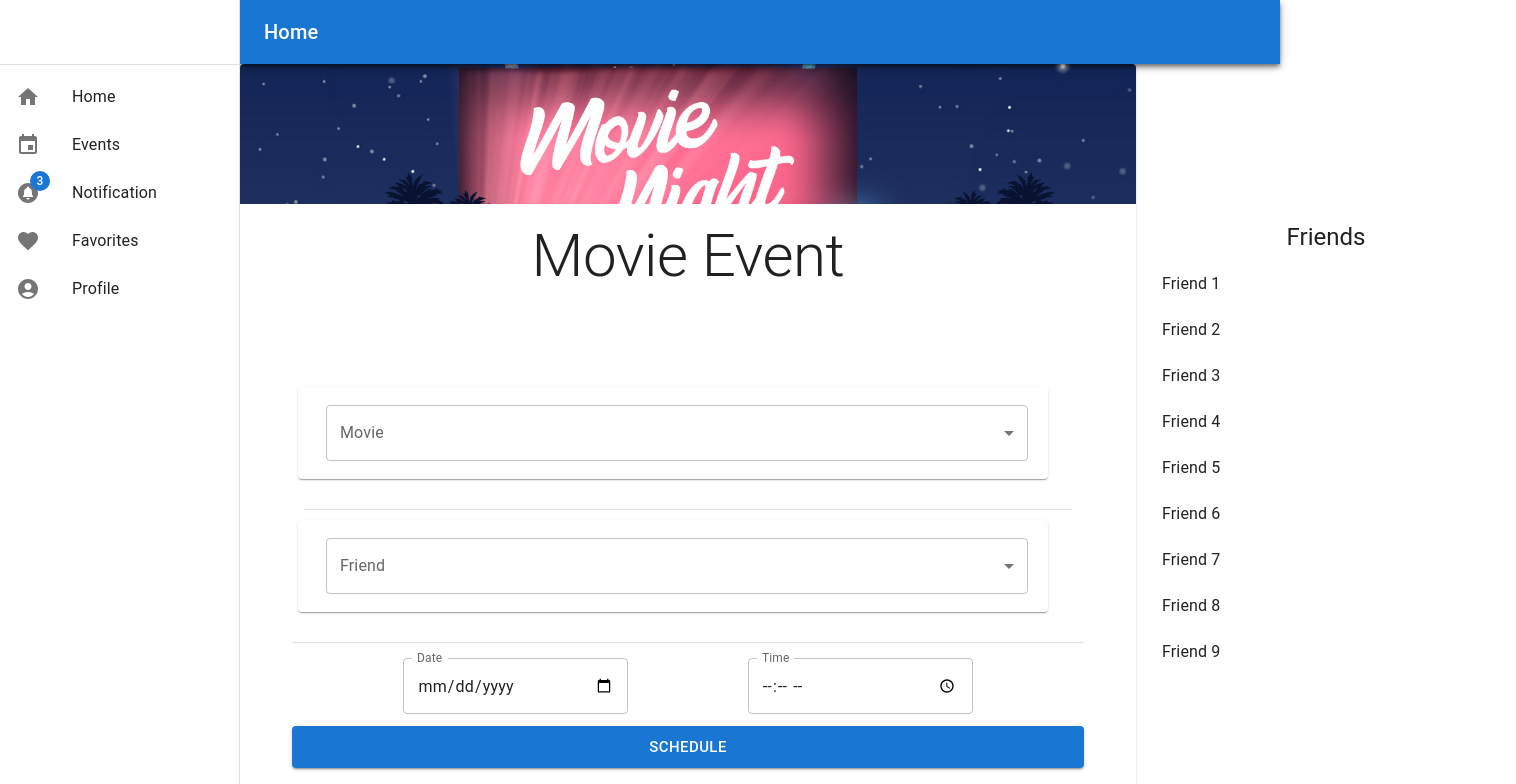
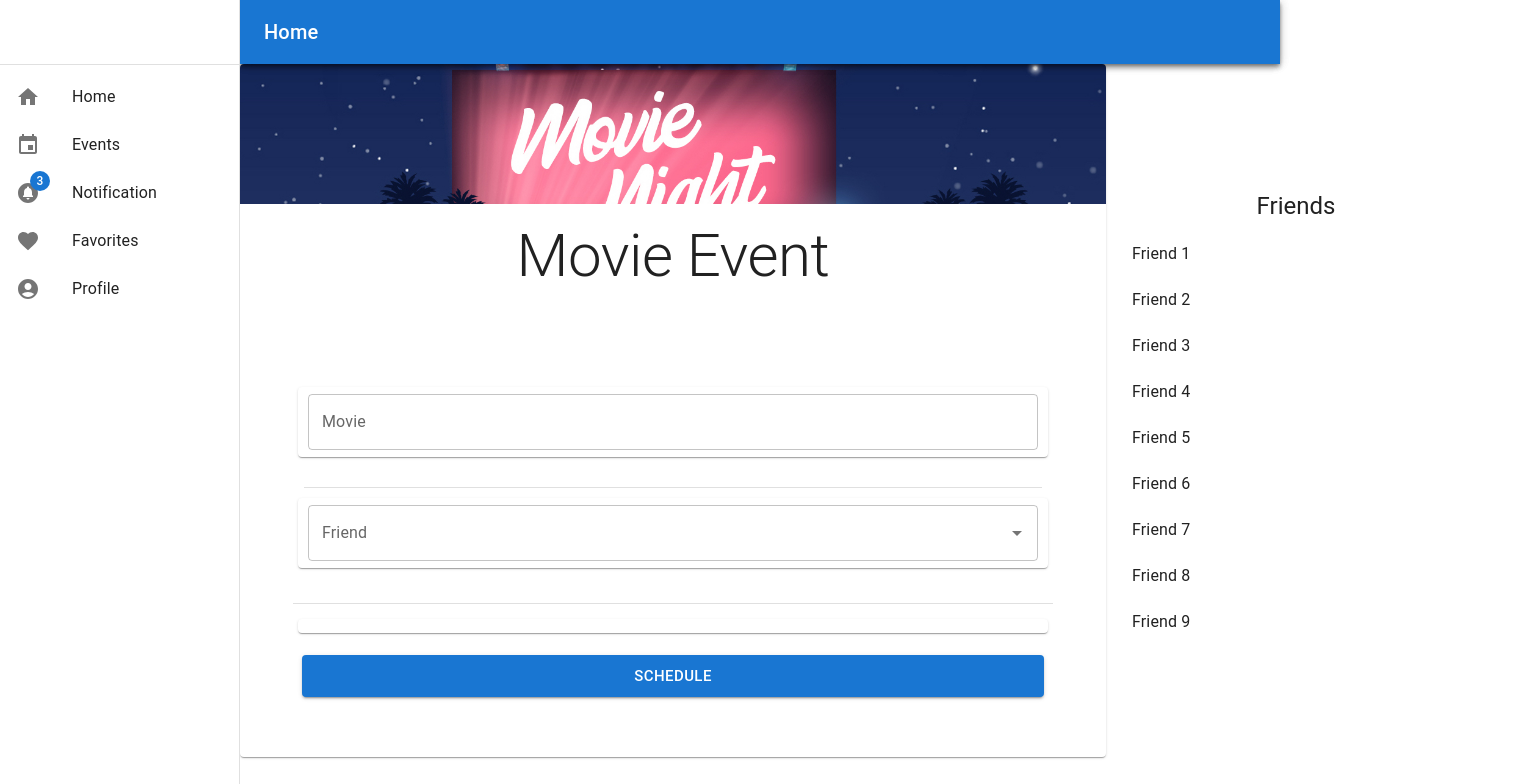
Before and after one commit to zwang2244/MovieNite_FrontEnd, a React (Create React App) app in the folder movienite/: page / in a window 1280 px wide. Shown: the top 784 px of the page, 1516 px wide, since content can reach past the window. Built offline with nearby package versions, Linux system fonts and the light colour scheme.

Commit message:
Event Form Fix!
1. Implement fetching data after submitting form.
2. Debug MultiSelect
3. Add DatePicker
4. Add Add AutoComplete

```diff
--- a/movienite/package.json
+++ b/movienite/package.json
@@ -6,6 +6,7 @@
     "@emotion/react": "^11.8.2",
     "@emotion/styled": "^11.8.1",
     "@mui/icons-material": "^5.5.1",
+    "@mui/lab": "^5.0.0-alpha.75",
     "@mui/material": "^5.5.2",
     "@reduxjs/toolkit": "^1.8.1",
     "@testing-library/jest-dom": "^5.16.3",
@@ -16,8 +17,10 @@
     "material-ui-popup-state": "^2.0.0",
     "material-ui-search-bar": "^1.0.0",
     "prettier": "^2.6.1",
+    "date-fns": "^2.28.0",
     "react": "^17.0.2",
     "react-dom": "^17.0.2",
+    "react-hook-form": "^7.29.0",
     "react-redux": "^7.2.7",
     "react-router": "^6.2.2",
     "react-router-dom": "^6.2.2",
--- a/movienite/src/EventForm/EventForm.js
+++ b/movienite/src/EventForm/EventForm.js
@@ -5,89 +5,90 @@ import InputBase from '@mui/material/InputBase';
 import IconButton from '@mui/material/IconButton';
 import SearchIcon from '@mui/icons-material/Search';
 import Paper from '@mui/material/Paper';
-import { Divider } from '@mui/material';
+import {Divider, FormControl} from '@mui/material';
 import { Button } from '@mui/material';
 import SingleSearch from './SingleSearch';
 import MultiSearch from './MultiSearch';
 import './EventForm.css';
+import {useForm} from 'react-hook-form';
+import MovieSearchAutoComplete
+  from '../components/form/MovieSearchAutoComplete';
+import AutoCompleteWithMulti from '../components/form/AutoCompleteMultiSelect';
+import {InputDateTime} from '../components/form/InputDateTime';
+
+const MovieSearchOptions = [
+  {label: "Movie 1"},{label: "Movie 2"},{label: "Movie 3"},{label: "Movie 4"},{label: "Movie 5"},{label: "Movie 6"},{label: "Movie 7"}]
+const FriendLists = [
+  {label: 'Oliver Hansen'},
+  {label: 'Van Henry'},
+  {label: 'April Tucker'},
+  {label: 'Ralph Hubbard'},
+  {label: 'Omar Alexander'},
+  {label: 'Carlos Abbott'},
+  {label: 'Miriam Wagner'},
+  {label: 'Bradley Wilkerson'},
+  {label: 'Kelly Snyder'}];
+
+const defaultValues = {
+  location: "",
+  dateTime: new Date(),
+  invitedFriendList: [],
+  movie: ""
+}
 
 export default function EventForm() {
-  const [movieList,setMovieList] = React.useState([]);
-  const [friendList,setFriendList] = React.useState([]);
-  const handleChange = (newValue) => {
-  };
+  const { handleSubmit, control, watch, setValue } = useForm({defaultValues: defaultValues});
+
+  const onSubmit = (data) => {
+    console.log(data);
+  }
   return (
-    <Box
-      component="form"
+    <FormControl
+        onSubmit={handleSubmit(onSubmit)}
       sx={{
-        '& .MuiTextField-root': { m: 1, width: '25ch' },
         padding: '20px',
         margin:'20px'
       }}
       noValidate
       autoComplete="off"
     >
-      {/* <form onSubmit={handleSubmit}> */}
-      <div className='container'>
+      <div className={'container'}>
         <Paper
-          component="form"
-          sx={{ p: '2px 4px', display: 'flex', alignItems: 'center', width: 750 }}
+          sx={{ p: '7px 10px', display: 'flex', alignItems: 'center', width: 750 }}
           elevation={1}
         >
-          <SingleSearch options={["Movie 1", "Movie 2", "Movie 3", "Movie 4", "Movie 5", "Movie 6"]}/>
+          <MovieSearchAutoComplete items={MovieSearchOptions} label={"Movie"} name={'movie'} control={control} placeholder={'Movie'}/>
         </Paper>
       </div>
       <Divider variant="middle" sx={{ p: '10px' }}/>
       <div className='container'>
         <Paper
-          component="form"
-          sx={{ p: '2px 4px', display: 'flex', alignItems: 'center', width: 750}}
+          sx={{ p: '7px 10px', display: 'flex', alignItems: 'center', width: 750}}
         >
-
-          <MultiSearch options={['Oliver Hansen','Van Henry','April Tucker','Ralph Hubbard','Omar Alexander','Carlos Abbott','Miriam Wagner','Bradley Wilkerson','Virginia Andrews','Kelly Snyder']}/>
+          <AutoCompleteWithMulti control={control} name={'invitedFriendList'} label={'Friend'} items={FriendLists} placeholder={'Invite your friends'} />
         </Paper>
       </div>
       <Divider variant="middle" sx={{ p: '10px', m: '5px' }}/>
 
-      <div>
+      <div className={'container'}>
         <Paper
-          component="form"
-          sx={{ p: '2px 4px', display: 'flex', alignItems: 'center', width: 800,
+          sx={{ p: '7px 10px', display: 'flex', alignItems: 'center', width: 750,
           justifyContent: 'space-evenly' }}
-          elevation={0}
+          elevation={1}
         >
-          <TextField
-            id="date"
-            label="Date"
-            type="date"
-            sx={{ width: 220 }}
-            InputLabelProps={{
-              shrink: true,
-            }}
-          />
-          <TextField
-            id="time"
-            label="Time"
-            type="time"
-            InputLabelProps={{
-              shrink: true,
-            }}
-            inputProps={{
-              step: 300, // 5 min
-            }}
-            sx={{ width: 150 }}
-          />
+          <InputDateTime label={'DateTime'} name={'dateTime'} control={control} />
         </Paper>
       </div>
-      <Paper
-          component="form"
-          sx={{ p: '2px 4px', display: 'flex', alignItems: 'center', width: 800,
-          justifyContent: 'space-evenly' }}
-          elevation={0}
+      <div className={'container'}>
+        <Paper
+            component="form"
+            sx={{ p: '2px 4px', display: 'flex', alignItems: 'center', width: 750,
+              justifyContent: 'space-evenly' }}
+            elevation={0}
         >
-        <Button sx={{width: 800}} size="large" variant="contained" type="submit">Schedule</Button>
-      </Paper>
-      {/* </form> */}
-    </Box>
+          <Button sx={{width: '100%'}} size="large" variant="contained" type="submit" >Schedule</Button>
+        </Paper>
+      </div>
+    </FormControl>
   );
 }
--- /dev/null
+++ b/movienite/src/components/form/AutoCompleteMultiSelect.js
@@ -0,0 +1,30 @@
+import * as React from 'react';
+import TextField from '@mui/material/TextField';
+import Autocomplete from '@mui/material/Autocomplete';
+import {Controller} from 'react-hook-form';
+
+export default function AutoCompleteWithMulti({control, name, label, items, placeholder}) {
+  return (
+      <Controller
+          render={
+        (props) => (
+            <Autocomplete
+                fullWidth
+                multiple
+                filterSelectedOptions
+                renderInput={
+                  params => (
+                      <TextField
+                          fullWidth
+                          {...params} label={label}
+                          placeholder={placeholder}/>
+                  )
+                } options={items}
+                getOptionLabel={option => option.label}
+                onChange={(_, data) => props.field.onChange(data)}
+            />
+        )
+      } name={name} control={control}
+      />
+  );
+}
--- /dev/null
+++ b/movienite/src/components/form/InputDateTime.js
@@ -0,0 +1,25 @@
+import {
+  DateTimePicker,
+  LocalizationProvider,
+} from '@mui/lab';
+import {Controller, useFormContext} from 'react-hook-form';
+import {TextField} from '@mui/material';
+import AdapterDateFns from '@mui/lab/AdapterDateFns';
+
+export const InputDateTime = ({control, label, name}) => {
+  return (
+      <LocalizationProvider dateAdapter={AdapterDateFns}>
+        <Controller render={
+          ({field, fieldState, formState}) => (
+              <DateTimePicker
+                  label={label}
+                  value={field.value}
+                  onChange={field.onChange}
+                  renderInput={(params) => <TextField fullWidth {...params} />}
+              />
+          )
+        } name={name} control={control}>
+        </Controller>
+      </LocalizationProvider>
+  );
+};
--- /dev/null
+++ b/movienite/src/components/form/MovieSearchAutoComplete.js
@@ -0,0 +1,31 @@
+import * as React from 'react';
+import TextField from '@mui/material/TextField';
+import Autocomplete from '@mui/material/Autocomplete';
+import {Controller} from 'react-hook-form';
+import {css} from '@emotion/react';
+import styled from '@emotion/styled';
+
+export default function MovieSearchAutoComplete({control, name, label, items, placeholder}) {
+  return (
+      <Controller
+          render={
+            (props) => (
+                <Autocomplete
+                    fullWidth
+                    freeSolo
+                    renderInput={
+                      params => (
+                          <TextField
+                              fullWidth
+                              {...params} label={label}
+                                     placeholder={placeholder}/>
+                      )
+                    } options={items}
+                    getOptionLabel={option => option.label}
+                    onChange={(_, data) => props.field.onChange(data)}
+                />
+            )
+          } name={name} control={control}
+      />
+  );
+}
```
Also changed, not shown: movienite/src/components/form/AutoCompleteSelect.js (added, +27 -0 lines), movienite/src/components/form/InputDate.js (added, +23 -0 lines), movienite/src/components/form/InputText.js (added, +32 -0 lines), 1 other file (tests, documents, lock files or other folders).
